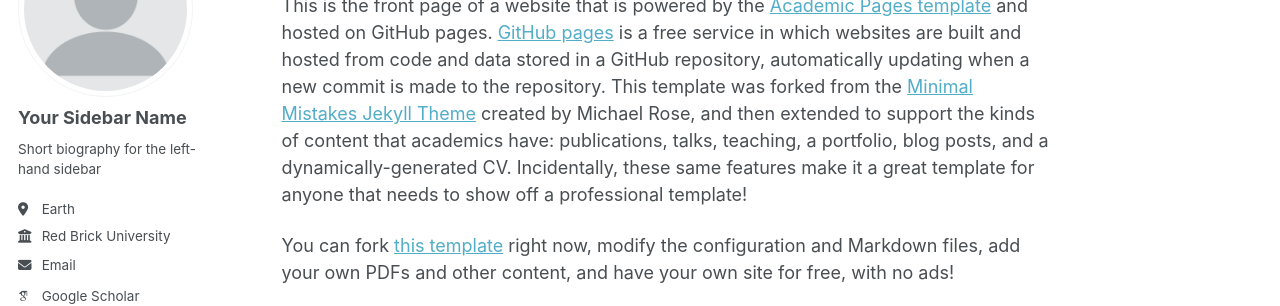
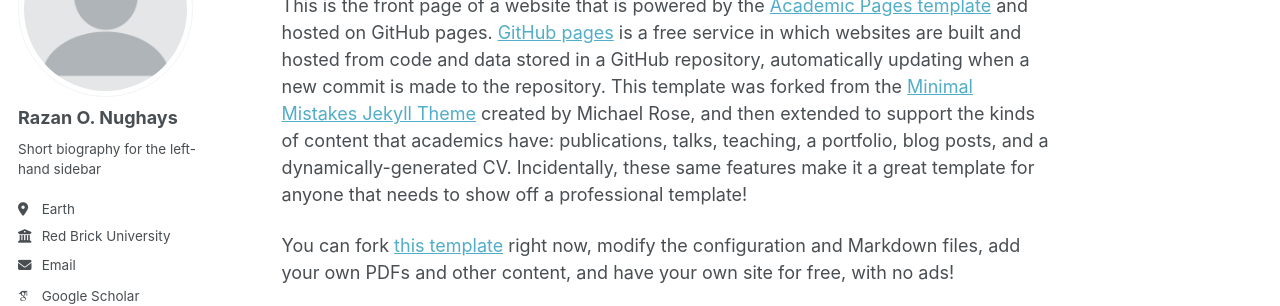
Before and after one commit to RazanNughays/RazanNughays.github.io, a Jekyll site: the page built from _pages/about.md, in a window 1280 px wide. Shown: the part 179-485 px from the top of the page. Built offline with Jekyll 4.4.1, drawn with Linux system fonts in a browser that asks for light colours; some web fonts are replaced; a script bundle is joined from its source files by our own code; library files that are not in the unit come from our copies.

Commit message:
Update _config.yml

```diff
--- a/_config.yml
+++ b/_config.yml
@@ -24,7 +24,7 @@ repository               : "academicpages/academicpages.github.io"
 author:
   # Biographic information
   avatar           : "profile.png"
-  name             : "Your Sidebar Name"
+  name             : "Razan O. Nughays"
   pronouns         : # example: "she/her"
   bio              : "Short biography for the left-hand sidebar"
   location         : "Earth"
```
